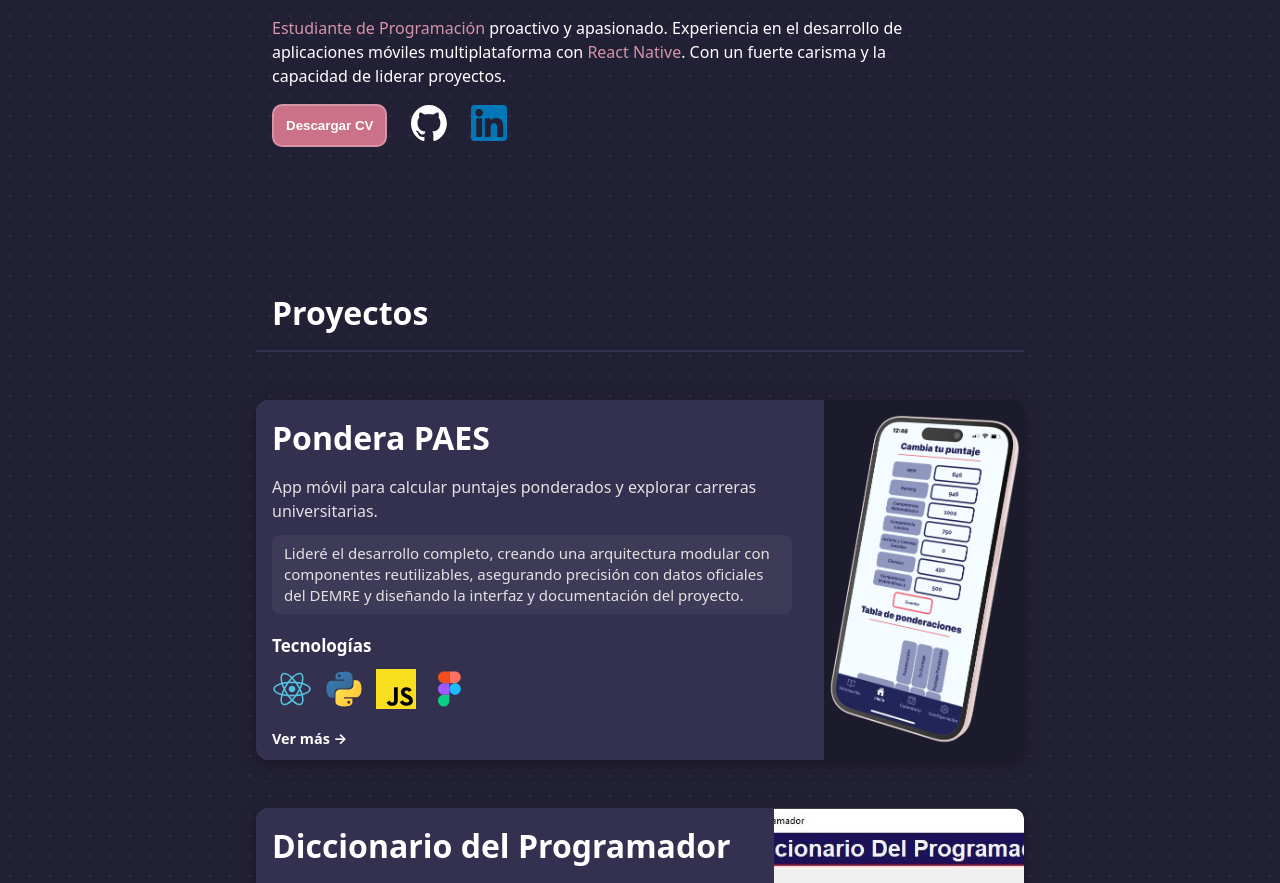
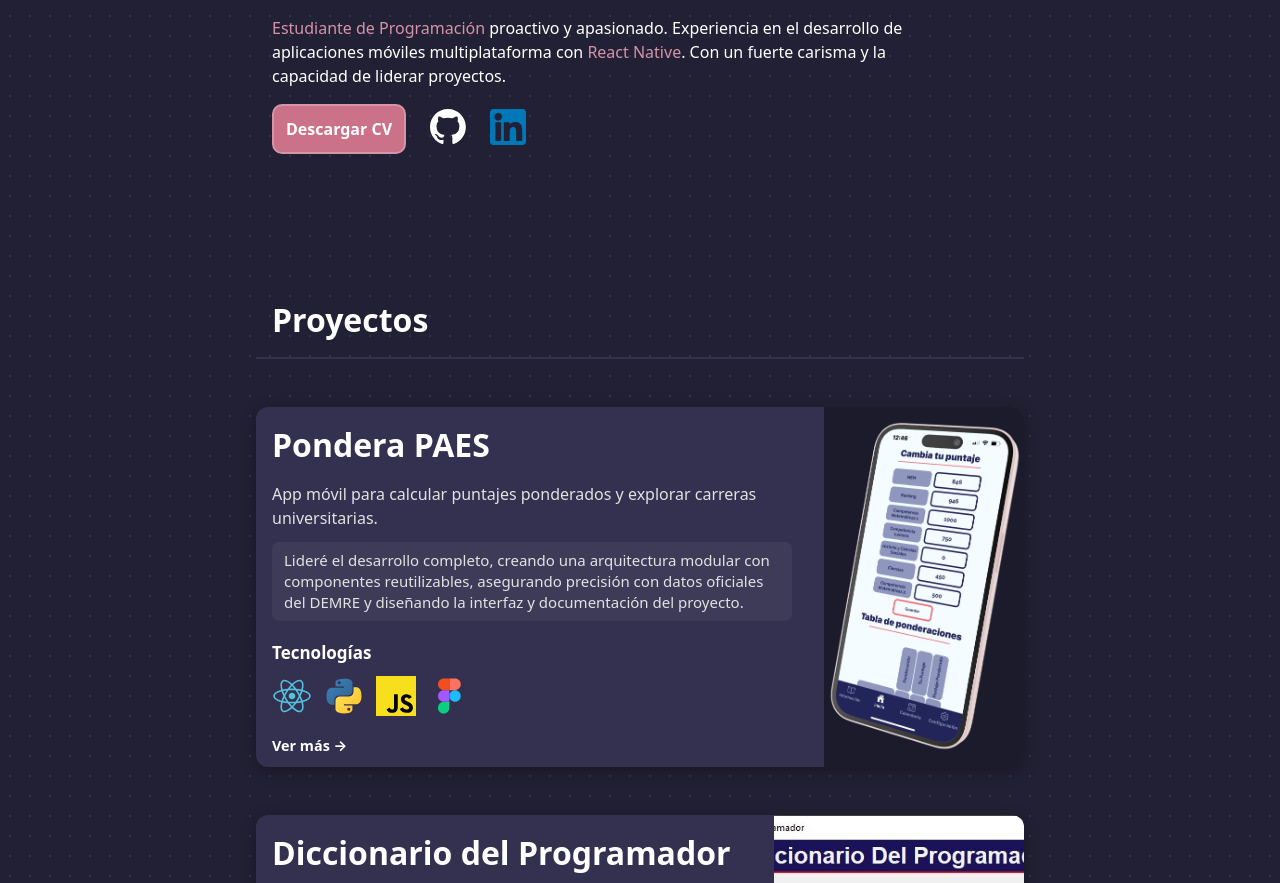
Before and after one commit to Panconhu3vo/mi-portafolio, a React (Vite) app in the folder portafolio/: page / in a window 1280 px wide. Shown: the part 314-1197 px from the top of the page. Built offline with nearby package versions, Linux system fonts and the light colour scheme.

Commit message:
fix: Agrega pdf a ancors y estilos smooth

```diff
--- a/portafolio/src/App.css
+++ b/portafolio/src/App.css
@@ -108,7 +108,8 @@ nav {
     gap: 24px;
 }
 
-.hero-ancors button {
+.hero-ancors button,
+.hero-ancors .btn-download {
     padding: 12px;
     font-weight: 700;
     background-color: var(--third-1);
@@ -117,8 +118,11 @@ nav {
     color: var(--text-1);
     cursor: pointer;
     border: solid 2px var(--third-2);
+    text-decoration: none;
+    display: inline-block;
 }
-.hero-ancors button:hover {
+.hero-ancors button:hover,
+.hero-ancors .btn-download:hover {
     background-color: var(--third-2);
     opacity: 1;
     transform: scale(1.05);
--- a/portafolio/src/components/Hero.jsx
+++ b/portafolio/src/components/Hero.jsx
@@ -22,7 +22,12 @@ export default function Hero() {
                 fuerte carisma y la capacidad de liderar proyectos.
             </p>
             <div className="hero-ancors">
-                <button>Descargar CV</button>
+                <a
+                    href="../../public/docs/CV-Juan Yañez.docx.pdf"
+                    download
+                    className="btn-download">
+                    Descargar CV
+                </a>
                 <a href="https://github.com/Panconhu3vo" target="_balnk">
                     <img src={github} className="img-icon" />
                 </a>
--- a/portafolio/src/components/Nav.jsx
+++ b/portafolio/src/components/Nav.jsx
@@ -12,7 +12,10 @@ export default function Nav() {
             <a className="a-nav" href="#Contact">
                 Contacto
             </a>{" "}
-            <a className="a-nav" href="/cv.pdf" download>
+            <a
+                className="a-nav"
+                href="../../public/docs/CV-Juan Yañez.docx.pdf"
+                download>
                 Descargar CV
             </a>
         </nav>
--- a/portafolio/src/components/Projects.jsx
+++ b/portafolio/src/components/Projects.jsx
@@ -68,7 +68,7 @@ export default function Projects() {
                 <div className="card-info">
                     <p className="p-title">Diccionario del Programador</p>
                     <p className="p-description">
-                        Aplicación web que permite buscar y consultar términos
+                        Aplicación que permite buscar y consultar términos
                         relacionados con programación de forma rápida y
                         ordenada.
                     </p>
--- a/portafolio/src/index.css
+++ b/portafolio/src/index.css
@@ -2,6 +2,7 @@ html {
     font-family: system-ui, -apple-system, BlinkMacSystemFont, "Segoe UI",
         Roboto, Oxygen, Ubuntu, Cantarell, "Open Sans", "Helvetica Neue",
         sans-serif;
+    scroll-behavior: smooth;
 }
 * {
     margin: 0;
```
Also changed, not shown: 1 other file (tests, documents, lock files or other folders).
